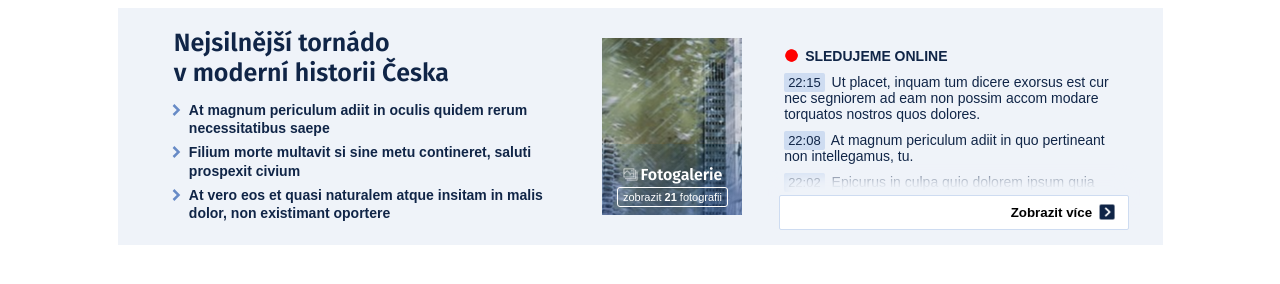
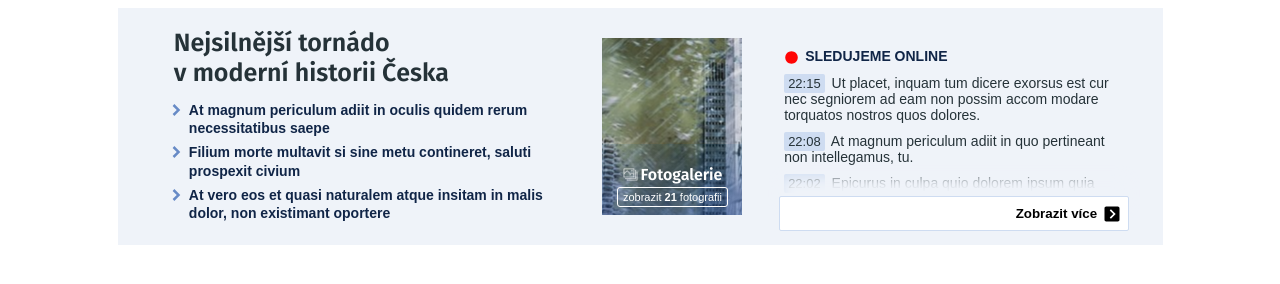
Before and after one commit to pokornajohana/mafra, a plain HTML site: page index.html in a window 1280 px wide. Drawn offline with Linux system fonts and the light colour scheme.

Commit message:
changed color of any fonts, img icons to svg

```diff
--- a/index.html
+++ b/index.html
@@ -91,7 +91,18 @@
       </div>
       <section class="online">
         <p class="watch_online">
-          <img class="red_circle" src="./img/circle_red.png" alt="red_circle" />
+          <!-- <img class="red_circle" src="./img/circle_red.png" alt="red_circle" /> -->
+          <svg
+            xmlns="http://www.w3.org/2000/svg"
+            width="15"
+            height="15"
+            viewBox="0 0 24 24"
+            fill="rgba(255, 4, 4, 1)"
+          >
+            <path
+              d="M12 2C6.486 2 2 6.486 2 12s4.486 10 10 10 10-4.486 10-10S17.514 2 12 2z"
+            ></path>
+          </svg>
           sledujeme online
         </p>
         <p class="one_news">
@@ -109,11 +120,22 @@
         </p>
         <button id="input">
           <p class="show_more">Zobrazit více</p>
-          <img
+          <!-- <img
             class="chevron_right"
             src="./img/chevron-right.png"
             alt="chevron_right"
-          />
+          /> -->
+          <svg
+            xmlns="http://www.w3.org/2000/svg"
+            width="20"
+            height="20"
+            viewBox="0 0 24 24"
+            fill="rgba(16, 37, 71, 1);"
+          >
+            <path
+              d="M3 5v14c0 1.103.897 2 2 2h14c1.103 0 2-.897 2-2V5c0-1.103-.897-2-2-2H5c-1.103 0-2 .897-2 2zm6.293 2.707 1.414-1.414L16.414 12l-5.707 5.707-1.414-1.414L13.586 12 9.293 7.707z"
+            ></path>
+          </svg>
         </button>
       </section>
     </main>
--- a/style.css
+++ b/style.css
@@ -16,14 +16,9 @@ main {
 }
 
 h1 {
+  color: #253238;
   font-size: 25px;
   margin: 0 0 10px 8px;
-}
-
-.image_item {
-  width: 20px;
-  height: 20px;
-  justify-self: flex-start;
 }
 
 ul {
@@ -43,7 +38,6 @@ li p {
   font-weight: 600;
   line-height: 1.3;
   margin: 3px;
-
 }
 
 .foto {
@@ -108,9 +102,7 @@ svg {
   justify-content: space-around;
 }
 
-.red_circle {
-  width: 15px;
-  height: 15px;
+.watch_online svg {
   margin-right: 6px;
 }
 
@@ -129,6 +121,7 @@ svg {
   font-family: sans-serif;
   font-weight: 100;
   font-size: 14px;
+  color: #253238;
 }
 
 .time {
@@ -154,15 +147,8 @@ svg {
   box-shadow: 0 -20px 15px 0 #eff3f9;
 }
 
-.chevron_right {
-  width: 20px;
-  height: 20px;
-  margin: 5px;
-}
-
 .show_more {
-  margin: 8px 0 8px 0;
-
+  margin: 8px 5px 8px 0;
 }
 
 @media (min-width: 1000px) {
```
